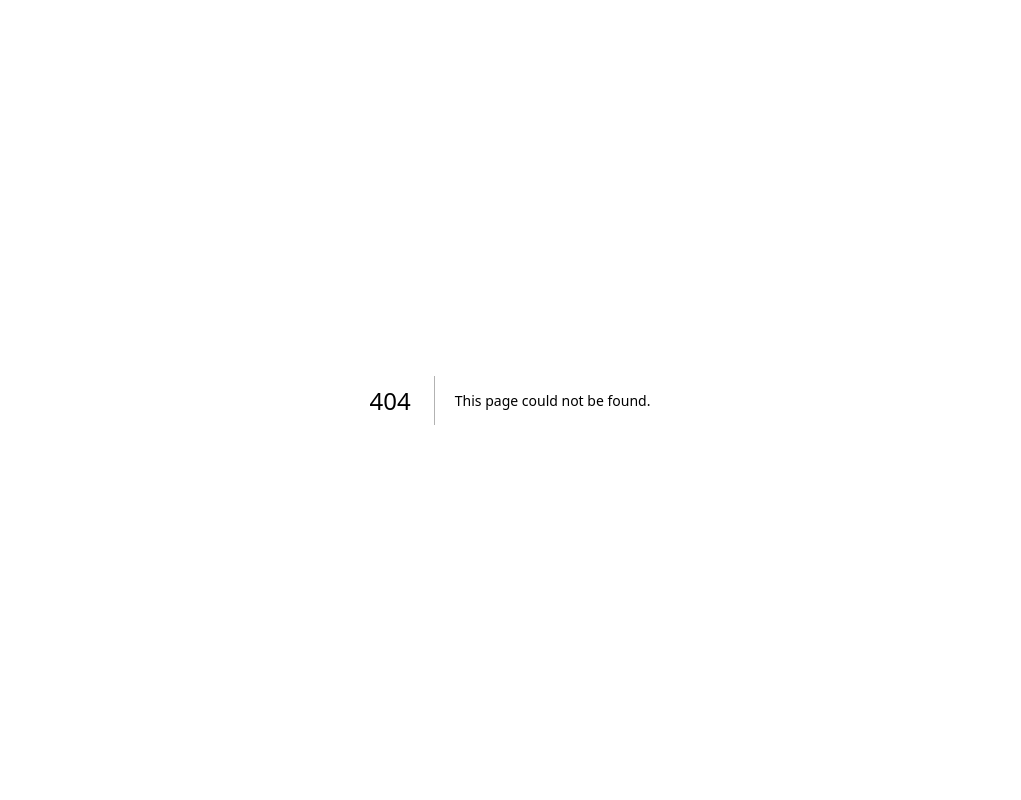
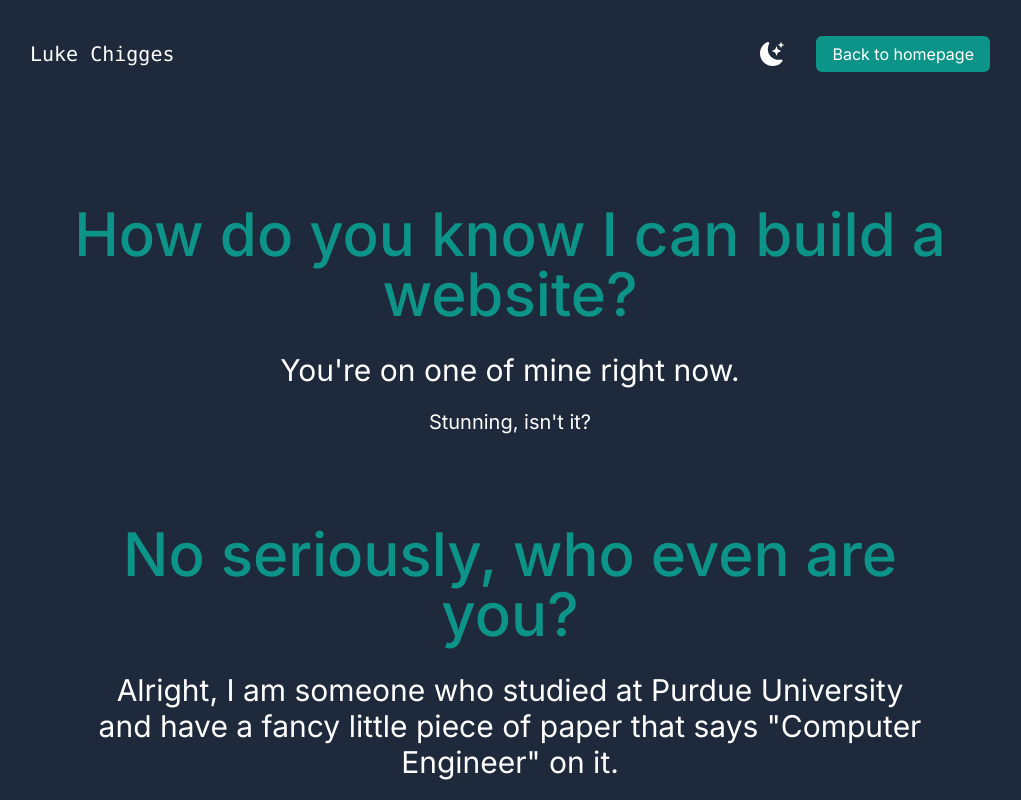
Before and after one commit to CtrlAltDelight/react-portfolio, a Next.js app: page /resume in a window 1280 px wide. Before the commit this address had no page. Shown: the top 800 px of the page, without its empty margins (130-1151 px from the left). Built offline with nearby package versions, Linux system fonts and the light colour scheme.

Commit message:
Added resume section. It's more of a Q&A though

```diff
--- /dev/null
+++ b/src/app/resume/page.tsx
@@ -0,0 +1,112 @@
+"use client"; // Tells NextJS that this component can use the 'useState' hook
+import Head from "next/head";
+import { BsFillMoonStarsFill } from "react-icons/bs";
+import { AiFillGithub, AiFillLinkedin, AiFillMail } from "react-icons/ai";
+import { useState } from "react";
+import Image from "next/image";
+import headshot from "../../../public/headshot.jpg";
+import design from "../../../public/design.png";
+import consulting from "../../../public/consulting.png";
+import code from "../../../public/code.png";
+import web1 from "../../../public/web1.png";
+import web2 from "../../../public/web2.png";
+import web3 from "../../../public/web3.png";
+import web4 from "../../../public/web4.png";
+import web5 from "../../../public/web5.png";
+import web6 from "../../../public/web6.png";
+
+export default function Home() {
+	const [darkMode, setDarkMode] = useState(true);
+
+	return (
+		<div className={darkMode ? "dark" : ""}>
+			<Head>
+				<title>Luke Chigges Portfolio</title>
+				<meta name="description" content="Luke Chigges Portfolio" />
+				<link rel="icon" href="/code.png" />
+			</Head>
+			<main className="transition duration-500 bg-white px-10 md:px-20 lg:px-40 dark:bg-slate-800">
+				<section className="min-h-screen">
+					<nav className="py-10 mb-12 flex justify-between">
+						<h1 className="text-xl font-mono transition duration-500 dark:text-white">
+							Luke Chigges
+						</h1>
+						<ul className="flex items-center">
+							<li>
+								<BsFillMoonStarsFill
+									onClick={() => setDarkMode(!darkMode)}
+									className="transition ease-in-out hover:text-yellow-500 dark:hover:text-yellow-500 hover:scale-110 cursor-pointer text-2xl dark:text-white"
+								/>
+							</li>
+							<li>
+								<a
+									className="transition hover:bg-blue-600 duration-500 bg-teal-600
+									text-white px-4 py-2 rounded-md ml-8"
+									href="/"
+								>
+									Back to homepage
+								</a>
+							</li>
+						</ul>
+					</nav>
+
+					<div className="text-center p-10">
+						<h2 className="text-5xl py-2 text-teal-600 font-medium md:text-6xl">
+							How do you know I can build a website?
+						</h2>
+						<h3 className="text-md py-5 leading-8 text-gray-800 md:text-3xl transition duration-500 dark:text-white">
+							You&apos;re on one of mine right now.
+						</h3>
+						<p className="leading-8 text-gray-800 md:text-xl max-w-xl mx-auto transition duration-500 dark:text-white">
+							Stunning, isn&apos;t it?
+						</p>
+						<h2 className="text-5xl mt-20 py-2 text-teal-600 font-medium md:text-6xl">
+							No seriously, who even are you?
+						</h2>
+						<h3 className="text-md py-5 leading-8 text-gray-800 md:text-3xl transition duration-500 dark:text-white">
+							Alright, I am someone who studied at Purdue University<br />
+							and have a fancy little piece of paper that says "Computer Engineer" on it.<br /><br />
+							Besides that, web development is a hobby of mine and I know my way around a CNAME certificate.<br />
+						</h3>
+						<h2 className="text-5xl mt-20 py-2 text-teal-600 font-medium md:text-6xl">
+							Why is it so damn expensive? Isn&apos;t making a site easy?
+						</h2>
+						<h3 className="text-md py-5 leading-8 text-gray-800 md:text-3xl transition duration-500 dark:text-white">
+							A man's gotta eat.<br />
+							I am not trying to get rich, but I am trying to make a living.<br />
+							While it seems like a lot of money, it takes a lot of time and care to make a site.<br />
+							The profit margins here are not very large. This is a good deal.<br /><br />
+							...And yes, making a site is easy. Making a good site is not.
+						</h3>
+						<h2 className="text-5xl mt-20 py-2 text-teal-600 font-medium md:text-6xl">
+							What sets you apart besides your good looks?
+						</h2>
+						<h3 className="text-md py-5 leading-8 text-gray-800 md:text-3xl transition duration-500 dark:text-white">
+							Ah, shucks. You&apos;re too kind.<br /><br />
+							Well, I am a computer engineer by trade, so I know my way around a computer and networks.<br />
+							I work very personally with my clients. This results in a highly personalized site.<br />
+						</h3>
+					</div>
+				</section>
+				<section>
+					<div className="text-center">
+						<h3 className="justify-between align-center text-3xl py-1 transition duration-500 dark:text-white">
+							Contact
+						</h3>
+						<p className="py-1 text-gray-800 transition duration-500 dark:text-white">
+							Send me an email and I will get back to you as soon as possible.
+						</p>
+					</div>
+					<div className="text-center pb-20 text-gray-800 transition duration-500 dark:text-white">
+						<a
+							className="transition text-cyan-500 hover:text-cyan-300"
+							href="mailto:webdev@chigges.com?subject=Let's make a website!"
+						>
+							webdev@chigges.com
+						</a>
+					</div>
+				</section>
+			</main>
+		</div>
+	);
+}
```
